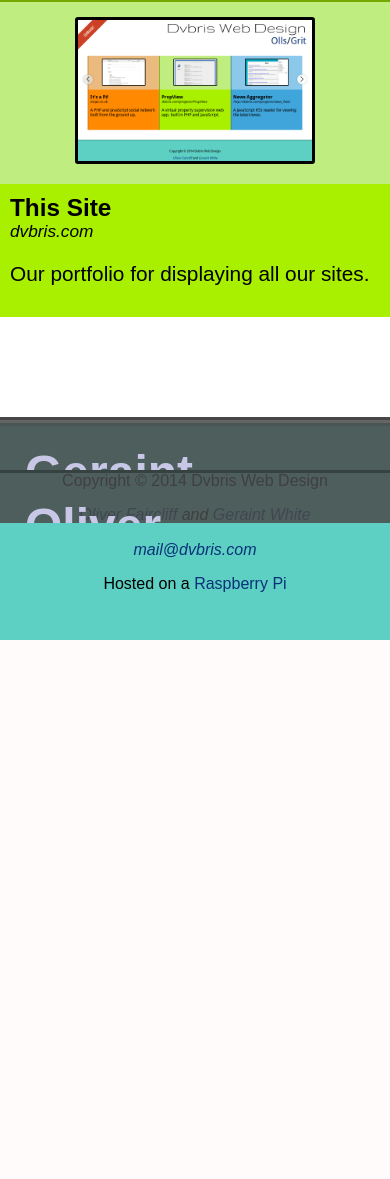
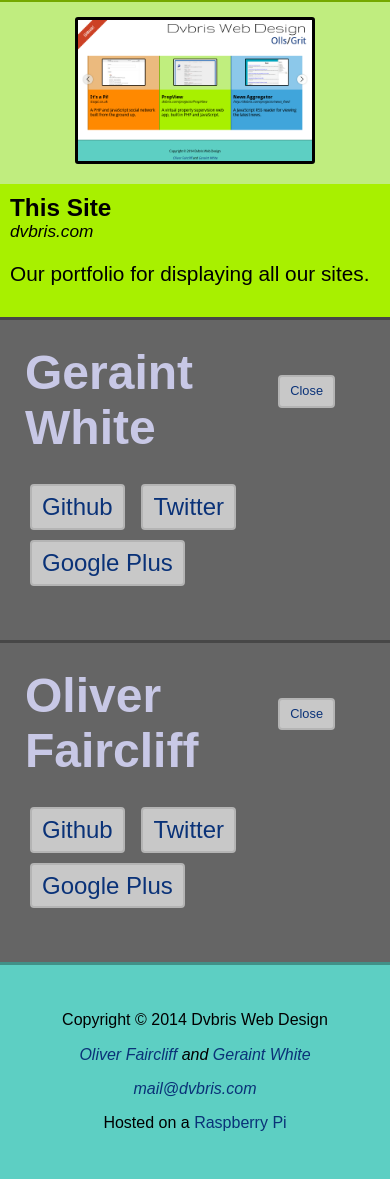
Before and after one commit to itsapi/dvbris.com, a PHP site: page / in a window 390 px wide. Shown: the part 2757-3936 px from the top of the page. Before the commit the page ends 3397 px from the top, so only its background shows below. Run offline with PHP 8.4, Linux system fonts and the light colour scheme; some libraries are stand-ins or nearby versions; some web fonts are replaced.

Commit message:
Fixed bios in responsive mode

```diff
--- a/src/css/bios.scss
+++ b/src/css/bios.scss
@@ -12,11 +12,6 @@
     color: white;
     transition: all 0.3s ease;
     display: none;
-
-    &.closed {
-      bottom: -100px;
-      max-height: 0;
-    }
 
     h4 {
       font-size: 6em;
@@ -62,10 +57,15 @@
       right: 50px;
     }
 
-    @media screen and (max-width: 650px), screen and (max-height: 600px) {
+    &.closed {
+      bottom: -100px;
+      max-height: 0;
+    }
+
+    &.small{
+      bottom: auto;
+      max-height: none;
       position: relative;
-      max-height: none;
-      bottom: auto;
       left: auto;
       right: auto;
       z-index: auto;
--- a/src/css/main.css
+++ b/src/css/main.css
@@ -220,9 +220,6 @@ footer {
   -webkit-transition: all 0.3s ease;
   transition: all 0.3s ease;
   display: none; }
-  #bios aside.closed {
-    bottom: -100px;
-    max-height: 0; }
   #bios aside h4 {
     font-size: 6em;
     margin: 0;
@@ -251,11 +248,13 @@ footer {
     position: absolute;
     top: 50px;
     right: 50px; }
-  @media screen and (max-width: 650px), screen and (max-height: 600px) {
-    #bios aside {
+  #bios aside.closed {
+    bottom: -100px;
+    max-height: 0; }
+  #bios aside.small {
+    bottom: auto;
+    max-height: none;
     position: relative;
-      max-height: none;
-      bottom: auto;
     left: auto;
     right: auto;
     z-index: auto;
@@ -263,9 +262,9 @@ footer {
     padding: 25px;
     -webkit-transition: none;
     transition: none; }
-      #bios aside h4 {
+    #bios aside.small h4 {
       font-size: 3em;
-        margin-bottom: 20px; } }
+      margin-bottom: 20px; }
 
 .ribbon {
   position: absolute;
--- a/src/js/bios.js
+++ b/src/js/bios.js
@@ -33,13 +33,15 @@ function check_size() {
 function on_resize(names) {
     var size = check_size()
     if (size) {
-        var val = 'none'
+        names.forEach(function (node) {
+            node.bio.classList.add('small')
+        })
+        hide_all(names)
     } else {
-        var val = 'block'
+        names.forEach(function (node) {
+            node.bio.classList.remove('small')
+        })
     }
-    names.forEach(function (name) {
-        name.close_btn.style.display = val
-    })
 }
 
 var bios  = [].slice.call(document.getElementById('bios').childNodes)
```
Lines whose indentation alone changed are shown as unchanged.
